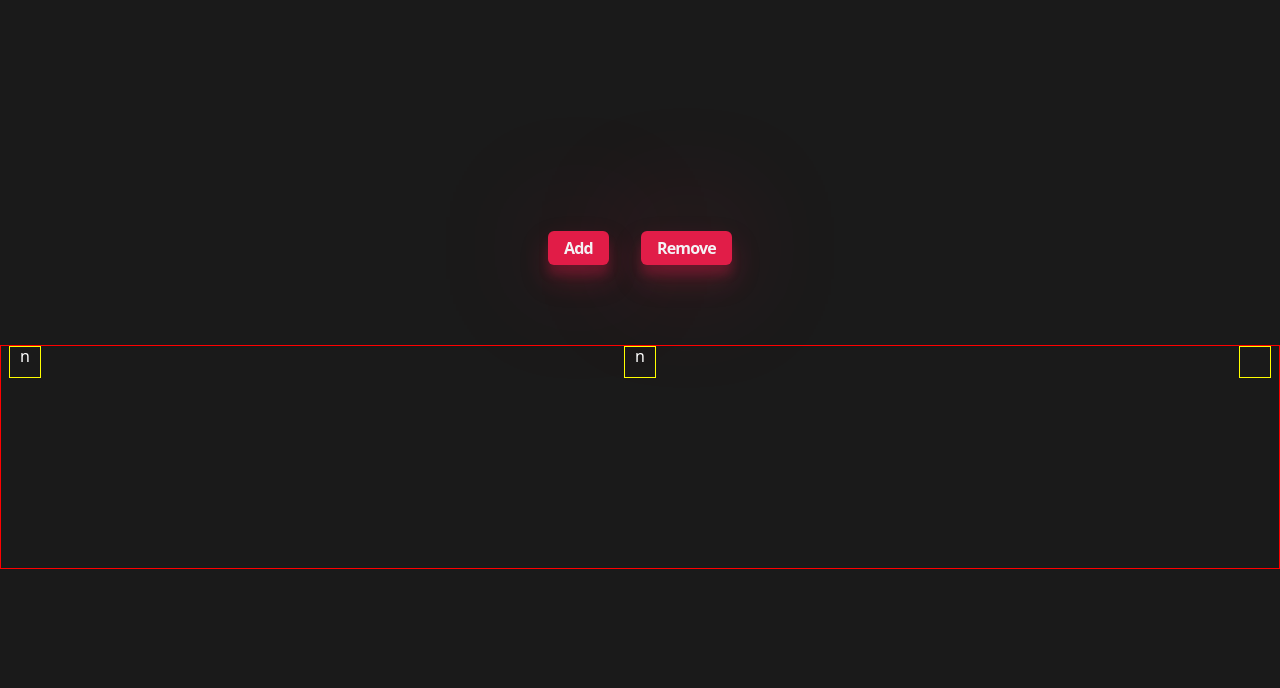
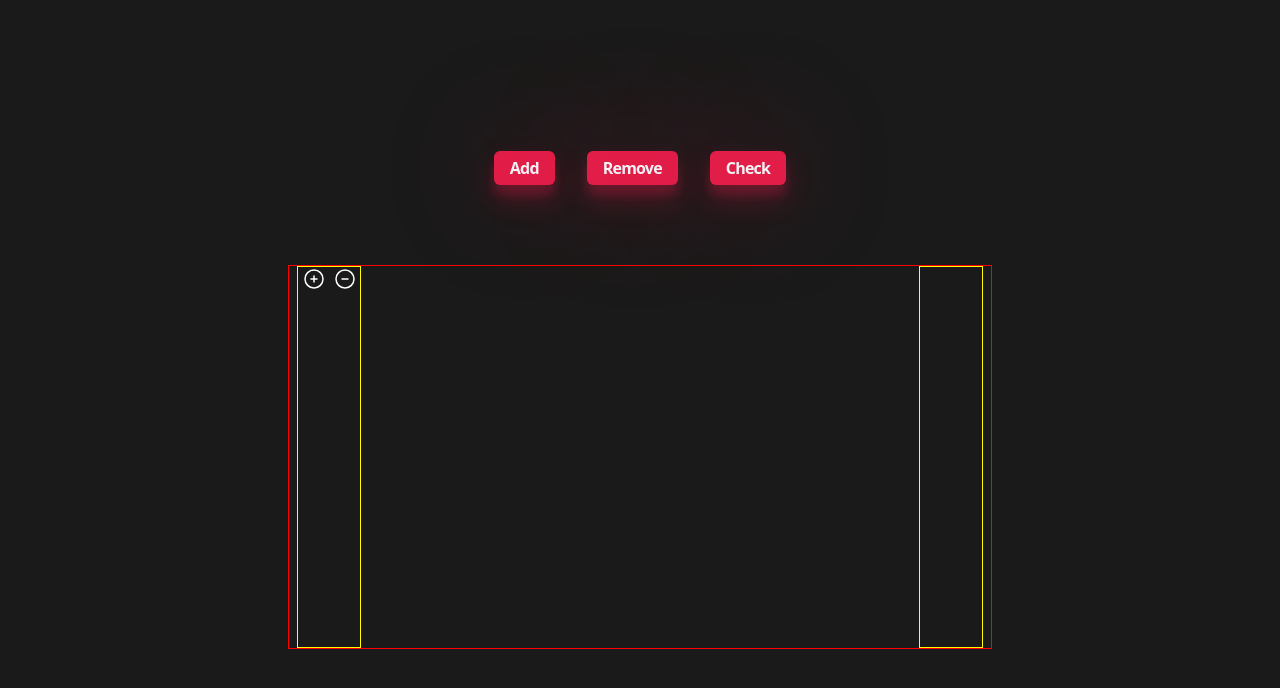
Before and after one commit to Sai-Swayam/Neural-Network, a website built with Vite: page NeuralNetwork/index.html in a window 1280 px wide. Both pictures are taken after a click on the button "Add". Built offline with nearby package versions, Linux system fonts and the light colour scheme.

Commit message:
1. Replaced nodes with layers 2. Added the + - buttons 3. Storing (push/pop) the layers

```diff
--- a/NeuralNetwork/index.html
+++ b/NeuralNetwork/index.html
@@ -12,10 +12,27 @@
   <div class="buttons">
     <button class="btn" id="add">Add</button>
     <button class="btn" id="remove">Remove</button>
+    <button class="btn" id="check">Check</button>
   </div>
   <div class="container section board" id="graph">
-    <div class="node">n</div>
-    <div class="node">n</div>
+    <div class="layer">
+      <div class="button_container">
+        <button class="btn-s" id="plus">
+          <svg xmlns="http://www.w3.org/2000/svg" fill="none" viewBox="0 0 24 24" stroke-width="1.5"
+            stroke="currentColor" width="1.5rem">
+            <path stroke-linecap="round" stroke-linejoin="round"
+              d="M12 9v6m3-3H9m12 0a9 9 0 1 1-18 0 9 9 0 0 1 18 0Z" />
+          </svg>
+
+        </button>
+        <button class="btn-s" id="minus">
+          <svg xmlns="http://www.w3.org/2000/svg" fill="none" viewBox="0 0 24 24" stroke-width="1.5"
+            stroke="currentColor" width="1.5rem">
+            <path stroke-linecap="round" stroke-linejoin="round" d="M15 12H9m12 0a9 9 0 1 1-18 0 9 9 0 0 1 18 0Z" />
+          </svg>
+        </button>
+      </div>
+    </div>
   </div>
   <script type="module" src="/main.js"></script>
 </body>
--- a/NeuralNetwork/main.js
+++ b/NeuralNetwork/main.js
@@ -4,25 +4,32 @@ import "./styles/utils.css";
 
 const graph = document.getElementById("graph");
 
-const nodes = [];
+const layers = [];
 let i = 0;
 
 const add = document.getElementById("add");
 add.addEventListener("click", () => {
-  if (i <= 4) {
+  if (i <= 5) {
     i++;
-    let node = document.createElement("div");
-    node.className = "node";
-    node.id = `${i}`;
-    graph.appendChild(node);
+    let layer = document.createElement("div");
+    layer.className = "layer";
+    layer.id = `${i}`;
+    graph.appendChild(layer);
+    layers.push(layer);
   }
 });
 
 const remove = document.getElementById("remove");
 remove.addEventListener("click", () => {
-  let node = document.getElementById(`${i}`);
+  let layer = document.getElementById(`${i}`);
   if (i > 0) {
-    graph.removeChild(node);
+    graph.removeChild(layer);
+    layers.pop;
     i--;
   }
 });
+
+const check = document.getElementById("check");
+check.addEventListener("click", () => {
+  console.log(layers);
+});
--- a/NeuralNetwork/styles/styles.css
+++ b/NeuralNetwork/styles/styles.css
@@ -70,7 +70,8 @@ button {
 }
 
 .board {
-    height: 14rem;
+    height: 24rem;
+    width: 44rem;
 }
 
 .buttons {
@@ -78,12 +79,23 @@ button {
     gap: 2rem;
 }
 
-.node {
-    height: 2rem;
-    width: 2rem;
+.layer {
+    height: 100%;
+    width: 4rem;
     border: 1px solid yellow;
     text-align: center;
+    display: flex;
+    flex-direction: column;
 }
+
+.button_container {
+    display: flex;
+    justify-content: space-around;
+}
+
+
+
+/* Media Queries */
 
 /* xs */
 @media (min-width: 475px) {
--- a/NeuralNetwork/styles/utils.css
+++ b/NeuralNetwork/styles/utils.css
@@ -15,3 +15,7 @@
     transform: translateY(3px);
     box-shadow: 0 10px 20px rgb(225, 29, 72, 0.5), 0 6px 6px rgb(225, 29, 72, 0.5), 0 0 100px -10px var(--clr-rose);
 }
+
+.btn-s {
+
+}
```
